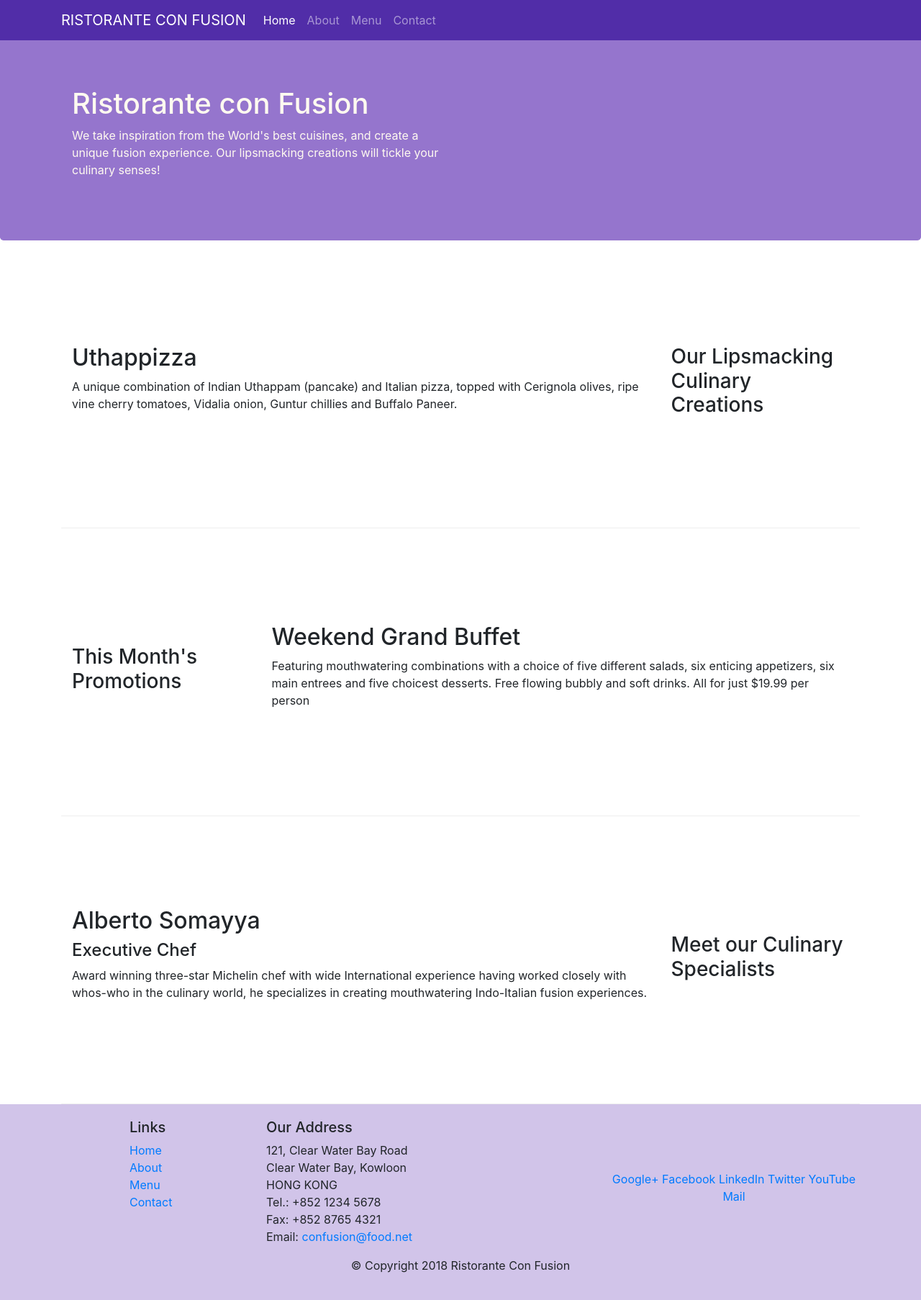
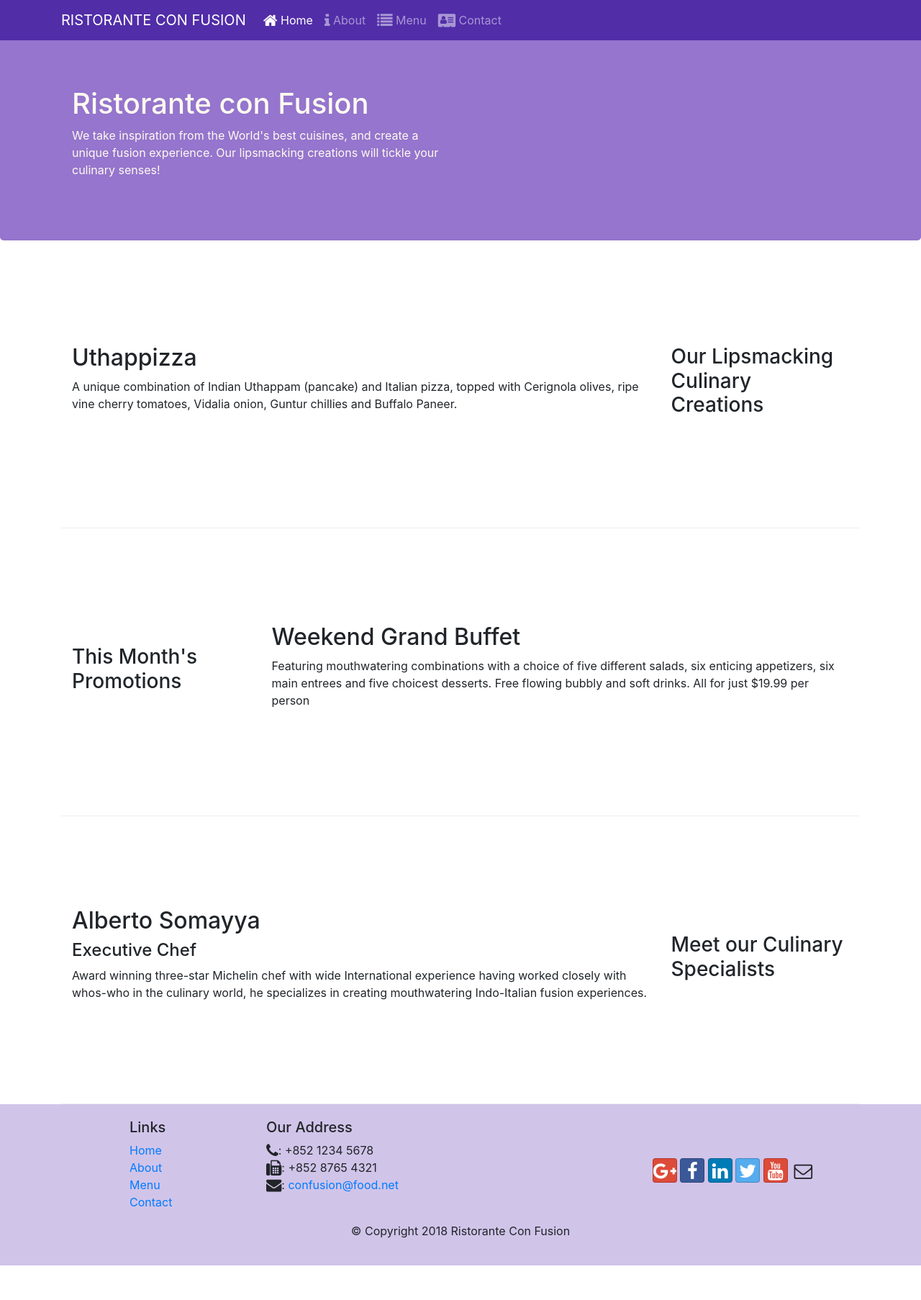
Before and after one commit to therealhsk/bootstrap, a website: page index.html in a window 1280 px wide. Shown: the whole page at 72% size. After the commit the page ends 1758 px from the top, so only its background shows below. Drawn offline with nearby package versions, Linux system fonts and the light colour scheme.

Commit message:
font-awesome font-icons

```diff
--- a/index.html
+++ b/index.html
@@ -10,6 +10,8 @@
     <!-- Bootstrap CSS -->
     <link rel="stylesheet" href="node_modules/bootstrap/dist/css/bootstrap.min.css">
     <link rel="stylesheet" href="css/styles.css">
+    <link rel="stylesheet" href="node_modules/font-awesome/css/font-awesome.min.css">
+    <link rel="stylesheet" href="node_modules/bootstrap-social/bootstrap-social.css">
     <title>Ristorante Con Fusion</title>
 </head>
 
@@ -17,24 +19,20 @@
 
     <nav class='navbar navbar-dark navbar-expand-sm  fixed-top'>
         <div class='container'>
-                <button class='navbar-toggler' type='button' data-toggle='collapse' data-target='#Navbar'>
-                        <span class='navbar-toggler-icon'></span>
-                    </button>
+            <button class='navbar-toggler' type='button' data-toggle='collapse' data-target='#Navbar'>
+                <span class='navbar-toggler-icon'></span>
+            </button>
             <a class='navbar-brand' href='#'>RISTORANTE CON FUSION</a>
             <div class='collapse navbar-collapse' id='Navbar'>
                 <ul class='navbar-nav mr-auto'>
-                    <li class='nav-item active'>
-                        <a class='nav-link' href='#'>Home</a>
+                    <li class="nav-item active"><a class="nav-link" href="#"><span class="fa fa-home fa-lg"></span>
+                            Home</a></li>
+                    <li class="nav-item"><a class="nav-link" href="./aboutus.html"><span
+                                class="fa fa-info fa-lg"></span> About</a></li>
+                    <li class="nav-item"><a class="nav-link" href="#"><span class="fa fa-list fa-lg"></span> Menu</a>
                     </li>
-                    <li class='nav-item'>
-                        <a class='nav-link' href='./aboutus.html'>About</a>
-                    </li>
-                    <li class='nav-item'>
-                        <a class='nav-link' href='#'>Menu</a>
-                    </li>
-                    <li class='nav-item'>
-                        <a class='nav-link' href='#'>Contact</a>
-                    </li>
+                    <li class="nav-item"><a class="nav-link" href="#"><span class="fa fa-address-card fa-lg"></span>
+                            Contact</a></li>
                 </ul>
             </div>
         </div>
@@ -109,22 +107,20 @@
                 <div class="col-7 col-sm-5">
                     <h5>Our Address</h5>
                     <address>
-                        121, Clear Water Bay Road<br>
-                        Clear Water Bay, Kowloon<br>
-                        HONG KONG<br>
-                        Tel.: +852 1234 5678<br>
-                        Fax: +852 8765 4321<br>
-                        Email: <a href="mailto:confusion@food.net">confusion@food.net</a>
+                        <i class="fa fa-phone fa-lg"></i>: +852 1234 5678<br>
+                        <i class="fa fa-fax fa-lg"></i>: +852 8765 4321<br>
+                        <i class="fa fa-envelope fa-lg"></i>:
+                        <a href="mailto:confusion@food.net">confusion@food.net</a>
                     </address>
                 </div>
                 <div class="col-12 col-sm-4 align-self-center">
                     <div class="text-center">
-                        <a href="http://google.com/+">Google+</a>
-                        <a href="http://www.facebook.com/profile.php?id=">Facebook</a>
-                        <a href="http://www.linkedin.com/in/">LinkedIn</a>
-                        <a href="http://twitter.com/">Twitter</a>
-                        <a href="http://youtube.com/">YouTube</a>
-                        <a href="mailto:">Mail</a>
+                        <a class="btn btn-social-icon btn-google" href="http://google.com/+"><i class="fa fa-google-plus"></i></a>
+                        <a class="btn btn-social-icon btn-facebook" href="http://www.facebook.com/profile.php?id="><i class="fa fa-facebook"></i></a>
+                        <a class="btn btn-social-icon btn-linkedin" href="http://www.linkedin.com/in/"><i class="fa fa-linkedin"></i></a>
+                        <a class="btn btn-social-icon btn-twitter" href="http://twitter.com/"><i class="fa fa-twitter"></i></a>
+                        <a class="btn btn-social-icon btn-google" href="http://youtube.com/"><i class="fa fa-youtube"></i></a>
+                        <a class="btn btn-social-icon" href="mailto:"><i class="fa fa-envelope-o"></i></a>
                     </div>
                 </div>
             </div>
--- a/package.json
+++ b/package.json
@@ -15,6 +15,8 @@
   },
   "dependencies": {
     "bootstrap": "^4.3.1",
+    "bootstrap-social": "^5.1.1",
+    "font-awesome": "^4.7.0",
     "jquery": "^3.4.1",
     "popper.js": "^1.12.9"
   }
```
Also changed, not shown: aboutus.html (+6 -12 lines), 1 other file.
